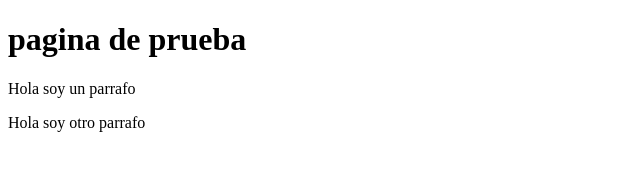
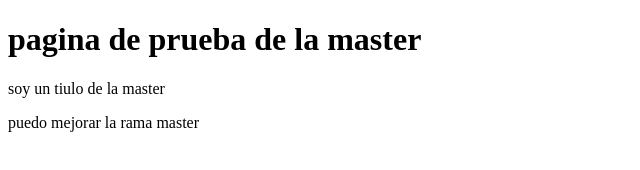
Before and after one commit to hernandw/prueba-git, a plain HTML site: page index.html in a window 1280 px wide. Shown: the whole page, without its empty margins (0-640 px from the left). Drawn offline with Linux system fonts and the light colour scheme.

Commit message:
modificacion de la rama master

```diff
--- a/index.html
+++ b/index.html
@@ -9,11 +9,11 @@
 </head>
 <body>
     <h1>
-        pagina de prueba
+        pagina de prueba de la master
     </h1>
     <div>
-        <p>Hola soy un parrafo</p>
+        <p>soy un tiulo de la master</p>
     </div>
-    <div>Hola soy otro parrafo</div>
+    <div>puedo mejorar la rama master</div>
 </body>
 </html>
```
